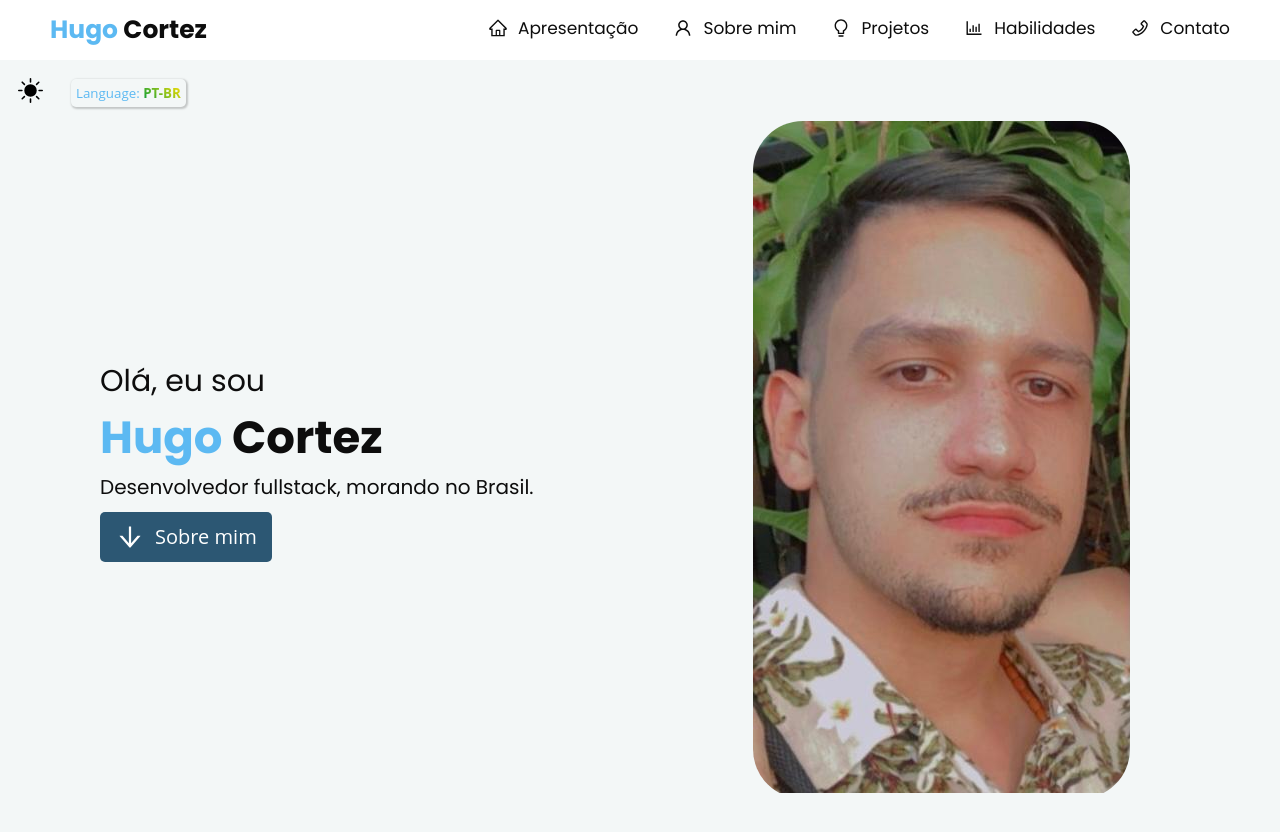
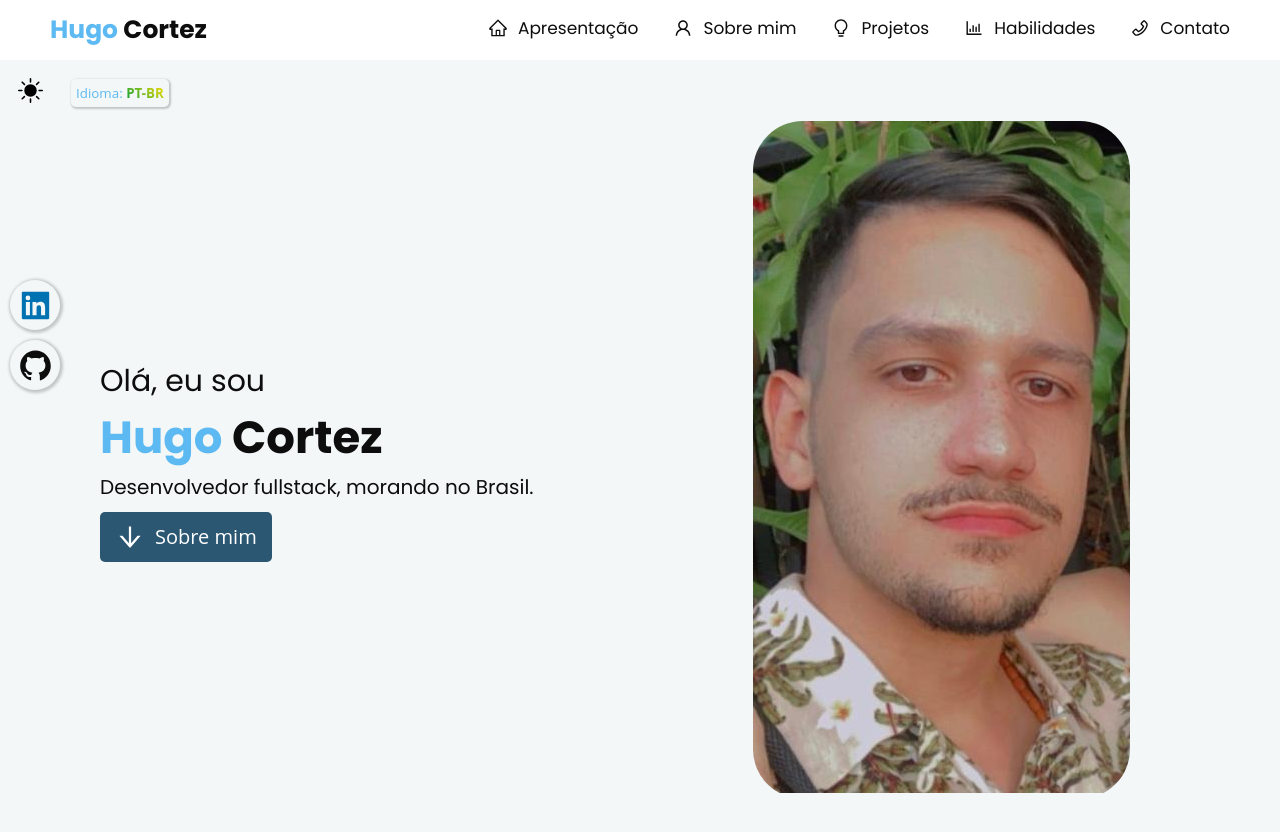
Before and after one commit to HugoCortezL/atualPortifolio, a React (Vite) app: page / in a window 1280 px wide. Shown: the top 832 px of the page. Built offline with nearby package versions, Linux system fonts and the light colour scheme.

Commit message:
social medias ready

```diff
--- a/src/components/Presentation/styles.jsx
+++ b/src/components/Presentation/styles.jsx
@@ -20,8 +20,8 @@ export const PresentationContainer = styled.div`
     div.text{
         p{
             color: ${props => props.darkMode ? "#F3F7F7" : "#0D0D0D"};
+            font-size: 30px;
             transition: all 0.5s;
-            font-size: 30px;
             &.my-name{
                 font-size: 45px;
                 font-weight: bold;
--- /dev/null
+++ b/src/components/SocialMedias/index.jsx
@@ -0,0 +1,16 @@
+import {SocialMediasContainer} from './styles'
+import {AiFillLinkedin, AiFillGithub} from 'react-icons/ai'
+
+export default function SocialMedias(props) {
+
+    return(
+        <SocialMediasContainer darkMode={props.darkMode}>
+            <a href="https://www.linkedin.com/in/hugo-vitorino/" target="_blank">
+                <AiFillLinkedin size={35} color={"#0072b1"}/>
+            </a>
+            <a href="https://github.com/HugoCortezL?tab=repositories" target="_blank">
+                <AiFillGithub size={35} className="github-icon"/>
+            </a>
+        </SocialMediasContainer>
+    )
+}
--- /dev/null
+++ b/src/components/SocialMedias/styles.jsx
@@ -0,0 +1,39 @@
+import styled from 'styled-components'
+
+export const SocialMediasContainer = styled.div`
+    display: flex;
+    @media (min-width: 1100px) {
+        position: fixed;
+        left: 10px;
+        bottom: 50vh;
+        flex-direction: column;
+    }
+    @media (max-width: 1100px) {
+        position: absolute;
+        right: 10px;
+        top: 70px;
+    }
+    a{
+        width: 50px;
+        height: 50px;
+        border-radius: 25px;
+        display: flex;
+        align-items: center;
+        justify-content: center;
+        box-shadow: 1px 1px 3px 2px ${props => props.darkMode ? "rgba(250,250,250,0.2)" : "rgba(0,0,0,0.2)"};
+        background-color: ${props => props.darkMode ? "#0D0D0D" : "#F3F7F7"};
+        transition: all 0.5s;
+        @media (min-width: 1100px) {
+            margin-bottom: 10px;
+        }
+        @media (max-width: 1100px) {
+            margin-left: 10px;
+        }
+        *{
+            &.github-icon{
+                color: ${props => props.darkMode ? "#F3F7F7" : "#0D0D0D"};
+                transition: all 0.5s;
+            }
+        }
+    }
+`
--- a/src/pages/Home/index.jsx
+++ b/src/pages/Home/index.jsx
@@ -1,8 +1,11 @@
 import {Container} from './styles'
+import {useEffect, useState} from 'react'
+import {BsFillSunFill, BsFillMoonFill} from 'react-icons/bs'
+
 import Header from '../../components/Header'
 import Presentation from '../../components/Presentation'
-import {useEffect, useState} from 'react'
-import {BsFillSunFill, BsFillMoonFill} from 'react-icons/bs'
+import SocialMedias from '../../components/SocialMedias'
+
 
 export default function Home() {
     const [languageUsage, setLanguageUsage] = useState("PT-BR")
@@ -31,8 +34,9 @@ export default function Home() {
         <Container darkMode={darkMode}>
             <div className="config">
                 {lightModeComponent}
-                <button onClick={handlerLanguageChange} className={`language-button ${languageUsage}`}> Language: <span>{languageUsage}</span></button>
+                <button onClick={handlerLanguageChange} className={`language-button ${languageUsage}`}> {languageUsage == "PT-BR" ? "Idioma" : "Language"}: <span>{languageUsage}</span></button>
             </div>
+            <SocialMedias darkMode={darkMode}/>
             <Header language={languageUsage} darkMode={darkMode}/>
             <Presentation language={languageUsage}  darkMode={darkMode}/>
         </Container>
```
